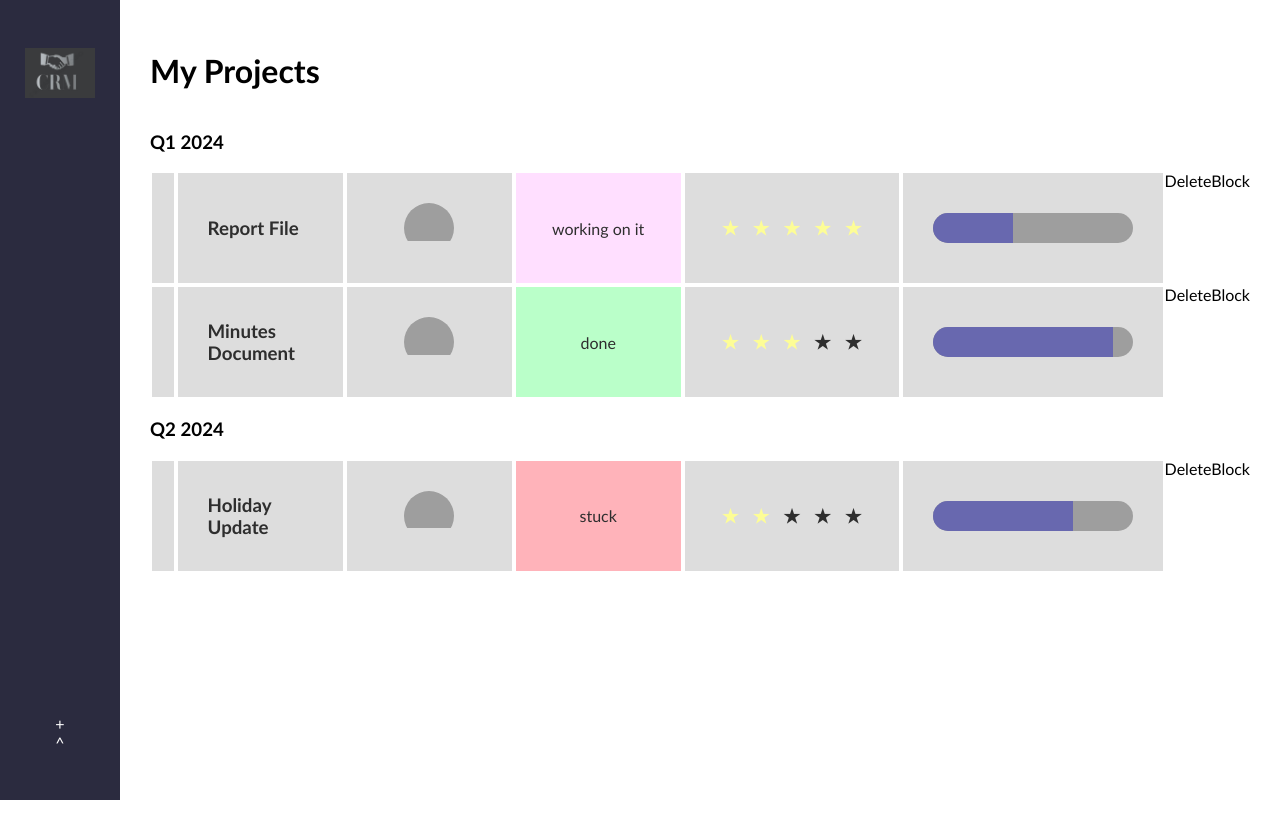
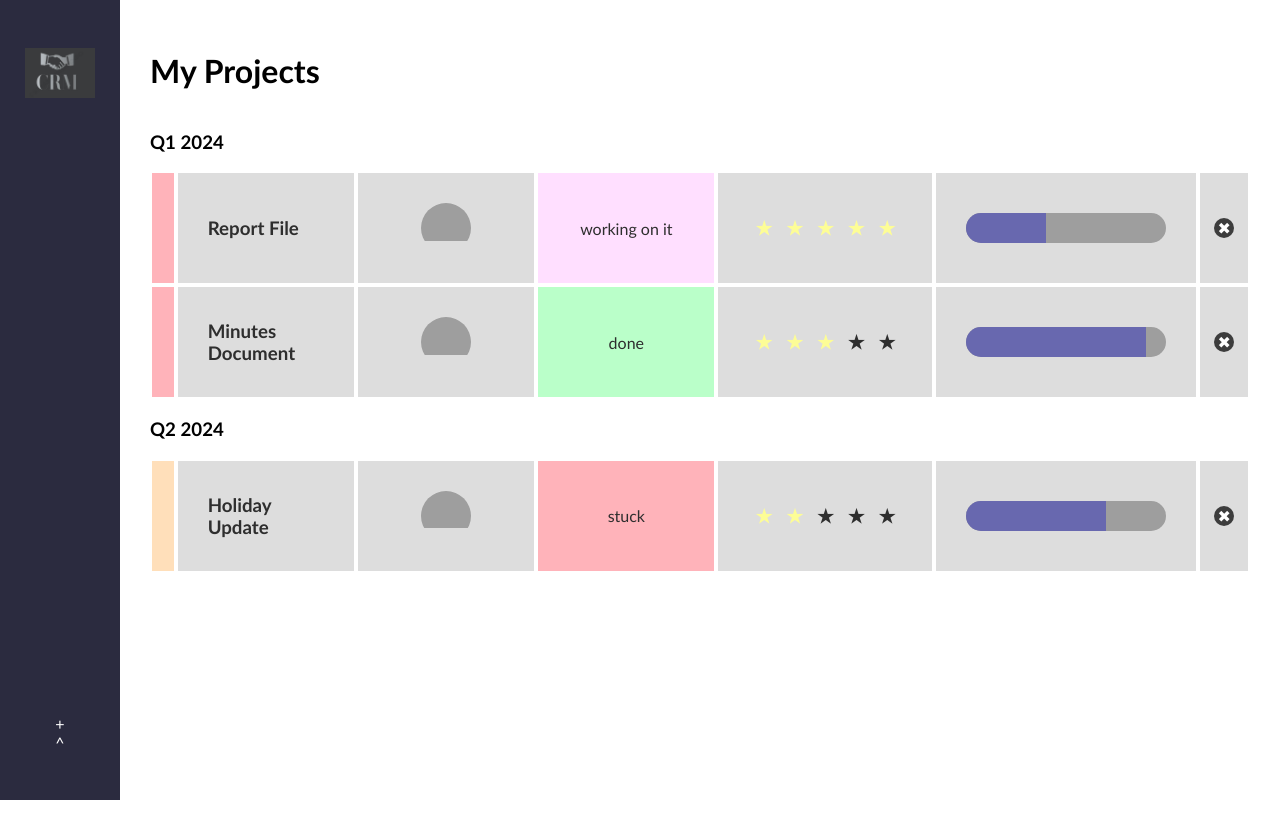
Before and after one commit to Aftermath001/CRM-Project, a React (Create React App) app in the folder my app/: page / in a window 1280 px wide. Shown: the top 838 px of the page. Built offline with nearby package versions, Linux system fonts and the light colour scheme; grey boxes are pictures that could not be loaded.

Commit message:
Delete Block

```diff
--- a/my app/src/components/DeleteBlock.js
+++ b/my app/src/components/DeleteBlock.js
@@ -1,8 +1,14 @@
 import React from 'react'
 
 const DeleteBlock = () => {
+  const deleteTicket = () =>{
+    console.log('deleted')
+  }
   return (
-    <div>DeleteBlock</div>
+    <div className="delete-block">
+      <div className="delete-icon" onClick={deleteTicket}>✖</div>
+
+    </div>
   )
 }
 
--- a/my app/src/components/TicketCard.js
+++ b/my app/src/components/TicketCard.js
@@ -10,7 +10,7 @@ const TicketCard = ({color, ticket}) => {
   return (
     <div className="ticket-card">
       <Link to={`/ticket/${ticket.documentId}`} id="link">
-       <div className="ticket-color"></div>
+       <div className="ticket-color" style={{backgroundColor: color}}></div>
           <h3>{ticket.title}</h3>
           <AvatarDisplay ticket={ticket}/>
           <StatusDisplay status={ticket.status}/>
--- a/my app/src/index.css
+++ b/my app/src/index.css
@@ -119,4 +119,22 @@ nav .icon{
     background-color: rgb(104,104,175);
     height: 100%;
 }
+.ticket-card .delete-block{
+    background-color: rgb(221,221,221);
+    width: 50px;
+    margin: 2px;
+    display: flex;
+    justify-content: center;
+    align-items: center;
+}
+.ticket-card .delete-block .delete-icon{
+    width: 20px;
+    height: 20px;
+    border-radius: 10px;
+    background-color: rgb(61,61,61);
+    display: flex;
+    justify-content: center;
+    align-items: center;
+    color: rgb(255,255,255);
+}
 /* TicketCard */
--- a/my app/src/pages/Dashboard.js
+++ b/my app/src/pages/Dashboard.js
@@ -44,23 +44,31 @@ const Dashboard = () => {
     }
 
   ]
+  // Array of colors to display on a specific category
+  const colors = [
+    'rgb(255,179,186)',
+    'rgb(255,223,186)',
+    'rgb(255,255,186)',
+    'rgb(186,255,201)',
+    'rgb(186,225,255)',
+  ]
   // function to find unique categories in my data
-  const uniqueCatergories = [
+  const uniqueCategories = [
     ...new Set(tickets?.map(({category}) => category))
   ]
-  // console.log(uniqueCatergories)
+  // console.log(uniqueCategories)
   return (
     <div className="dashboard">
         <h1>My Projects</h1>
         <div className="ticket-container">
-          {tickets && uniqueCatergories?.map((uniqueCatergory, categoryIndex) =>(
+          {tickets && uniqueCategories?.map((uniqueCategory, categoryIndex) =>(
             <div key={categoryIndex}>
-              <h3>{uniqueCatergory}</h3>
-              {tickets.filter(ticket => ticket.category === uniqueCatergory)
+              <h3>{uniqueCategory}</h3>
+              {tickets.filter(ticket => ticket.category === uniqueCategory)
                 .map((filteredTicket, _index)=>(
                   <TicketCard
                   id={_index}
-                  color={filteredTicket.color}
+                  color={colors[categoryIndex] || colors[0] }
                   ticket={filteredTicket}
                   />
                 ))
```
